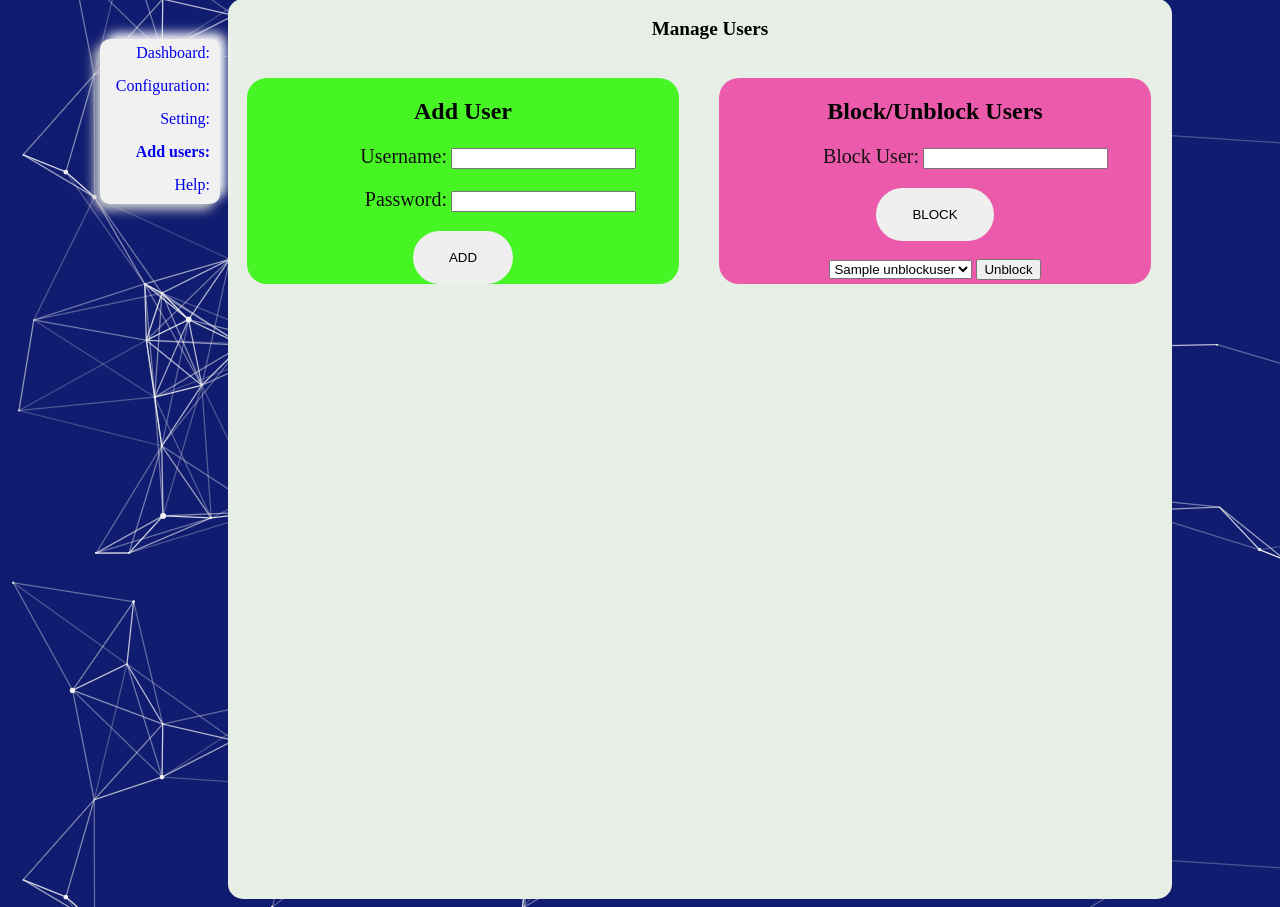
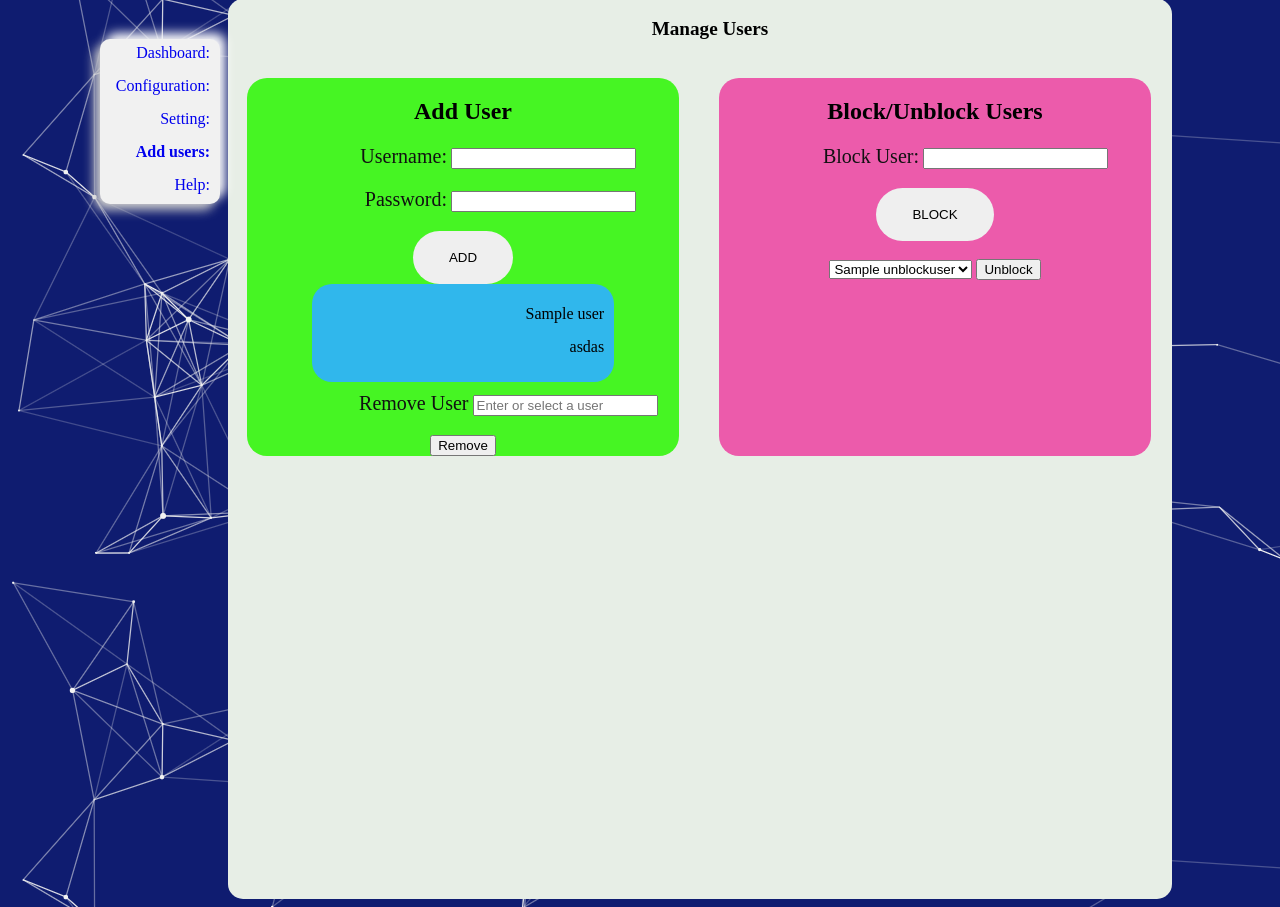
Before and after one commit to xlab-classes/cse442-spring2022-team-pyc442, a Python web app: template src/app/templates/admin_add_users.html in a window 1280 px wide. Shown: the part 144-1051 px from the top of the page. Run offline with Jinja, Linux system fonts and the light colour scheme; the template is opened without the code that fills it: most values are stand-ins (such as "Sample title", 1, 10 or a date in 2020); some libraries are stand-ins or nearby versions.

Commit message:
Display added users in add user page #105

```diff
--- a/src/app/templates/admin_add_users.html
+++ b/src/app/templates/admin_add_users.html
@@ -35,6 +35,33 @@
                     <button value="add" style="text-align: center;">Add</button><br>
                     </div>
                 </form>
+                {% if addedlist != [] %}
+                <div id="userlist" class="user_box scrollBar">
+                    <ul>
+                        {% for user in alist %}
+                            <li value= "{{addedUser}}">{{user}}</li>
+                        {% endfor %}
+                        <li value= "{{addedUser}}">asdas</li>
+                    </ul>
+                </div>
+                <form action="/removeuser" method="POST" class="user_form" style="margin:auto; width:auto;">
+                    <div class="wrapper scrollBar" style="text-align:center;">
+                        <label for="removeuser1">Remove User</label>
+                        <input type="text" list="removeuserlist" id="removeuser1" placeholder="Enter or select a user"/>
+
+                        <datalist id ="removeuserlist">
+                            {% for user in alist %}
+                                <option>{{user}}</option>
+                            {% endfor %}
+                            <!-- <option>user1</option>
+                            <option>user2</option>
+                            <option>user3</option>
+                            <option>user4</option> -->
+                        </datalist>
+                        <input type="submit" value="Remove" class="submitButton">
+                    </div>
+                </form>
+                {% endif %}
                 <!-- <form action="/{{username}}" method="GET" class="">
                     <label for="search">Search:</label>
                     <input id="search" type="text" name="search"><br/>
```
